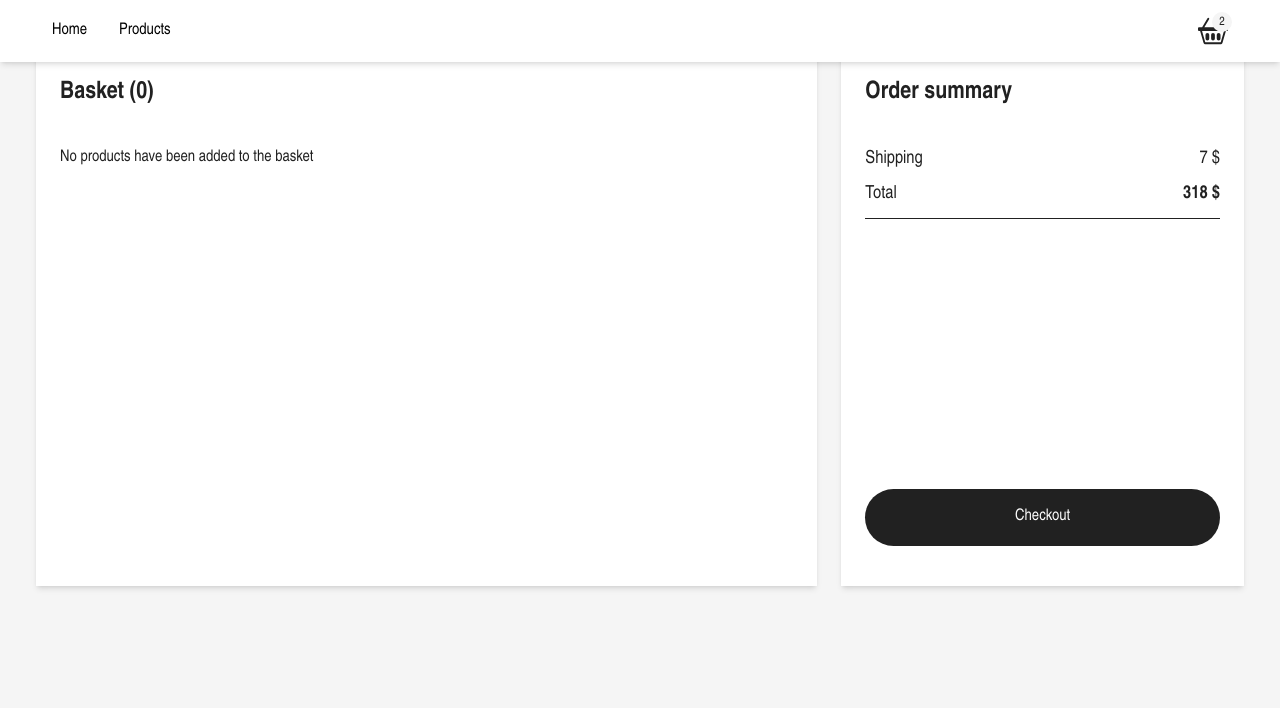
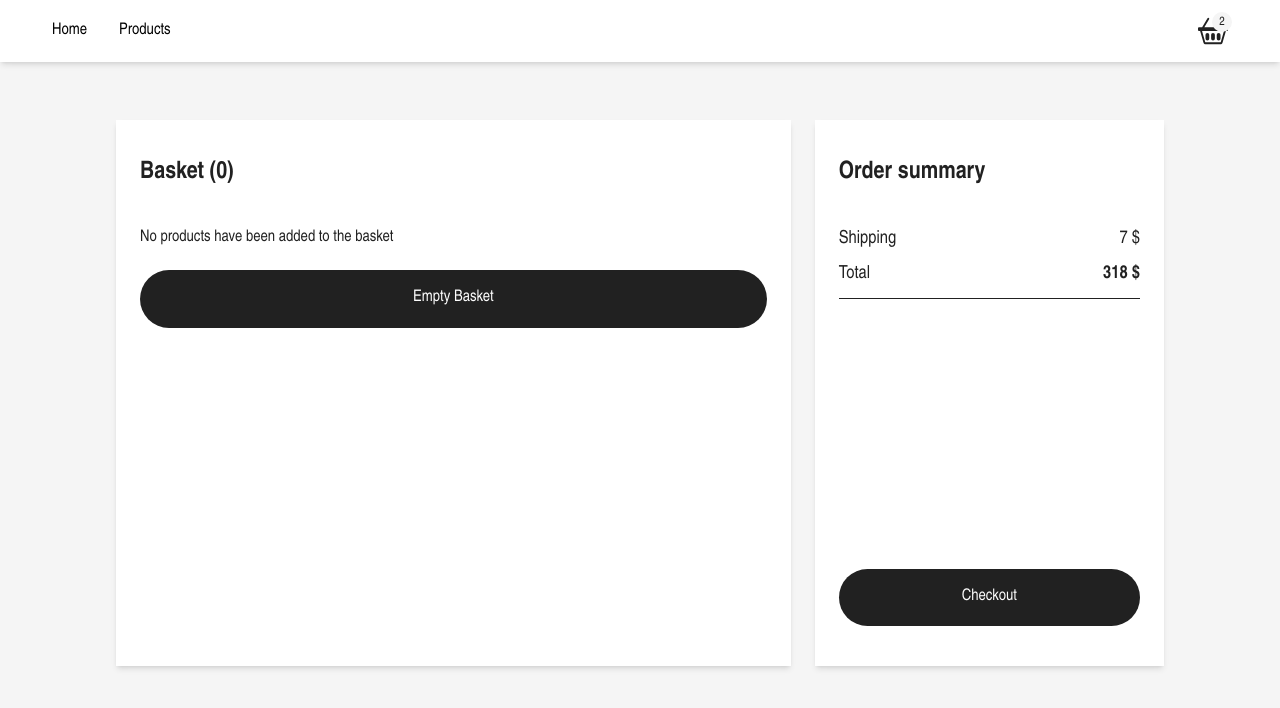
Before and after one commit to leamhkea/simpel-shop, a Next.js app: page /basket in a window 1280 px wide. Shown: the top 708 px of the page. Built offline with nearby package versions, Linux system fonts and the light colour scheme.

Commit message:
Lavet lidt struktur og button

```diff
--- a/src/components/Basket/BasketCard.jsx
+++ b/src/components/Basket/BasketCard.jsx
@@ -3,12 +3,13 @@
 import ProductInBasketCard from "./ProductInBasketCard";
 import CheckoutCard from "./CheckoutCard";
 import useItemStore from "@/store/itemStore";
+import ButtonEmptyBasket from "./ButtonEmptyBasket";
 
 const BasketCard = () => {
   const { items } = useItemStore((state) => state);
 
   return (
-    <div className="flex flex-col lg:flex-row gap-6 py-10 px-4">
+    <div className="flex flex-col lg:flex-row m-20 gap-6 py-10 px-4">
       {/* Basket-indholdet */}
       <div className="flex-1 bg-white px-6 py-10 shadow-md">
         <h2 className="font-bold pb-10">Basket ({items.length})</h2>
@@ -21,6 +22,7 @@ const BasketCard = () => {
             <p>No products have been added to the basket</p>
           )}
         </div>
+        <ButtonEmptyBasket>Empty Basket</ButtonEmptyBasket>
       </div>
 
       {/* Order summary --> bliver sticky kun på større skærme */}
--- /dev/null
+++ b/src/components/Basket/ButtonEmptyBasket.jsx
@@ -0,0 +1,20 @@
+"use client";
+import useItemStore from "@/store/itemStore";
+
+const SingleButton = ({ item, children }) => {
+  const items = useItemStore((state) => state.items);
+
+  console.log("items:", items);
+  const emptyBasket = (item) => [];
+
+  return (
+    <button
+      onClick={() => emptyBasket(item)}
+      className="py-5 flex gap-2 bg-(--black) text-(--white) text-center rounded-4xl w-full items-center justify-center mt-5 hover:scale-105 transition-all duration-300"
+    >
+      {children}
+    </button>
+  );
+};
+
+export default SingleButton;
--- a/src/components/Basket/CheckoutCard.jsx
+++ b/src/components/Basket/CheckoutCard.jsx
@@ -1,4 +1,4 @@
-import SingleButton from "../SingleView/SingleButton";
+import SingleButton from "../SingleView/ButtonAddToBasket";
 
 const CheckoutCard = () => {
   return (
@@ -14,7 +14,7 @@ const CheckoutCard = () => {
         </div>
         <hr />
       </div>
-      <button className="py-5 flex gap-2 bg-(--black) text-(--white) text-center rounded-4xl w-full items-center justify-center">
+      <button className="py-5 flex gap-2 bg-(--black) text-(--white) text-center rounded-4xl w-full items-center justify-center mt-5 hover:scale-105 transition-all duration-300">
         Checkout
       </button>
     </div>
--- a/src/components/SingleView/SingleCard.jsx
+++ b/src/components/SingleView/SingleCard.jsx
@@ -1,6 +1,6 @@
 import ImageDisplay from "./ImageDisplay";
 import Description from "./Description";
-import SingleButton from "./SingleButton";
+import SingleButton from "./ButtonAddToBasket";
 import { BsBasket2 } from "react-icons/bs";
 
 const SingleCard = ({ product }) => {
```
Also changed, not shown: src/components/SingleView/ButtonAddToBasket.jsx (renamed from src/components/SingleView/SingleButton.jsx).
